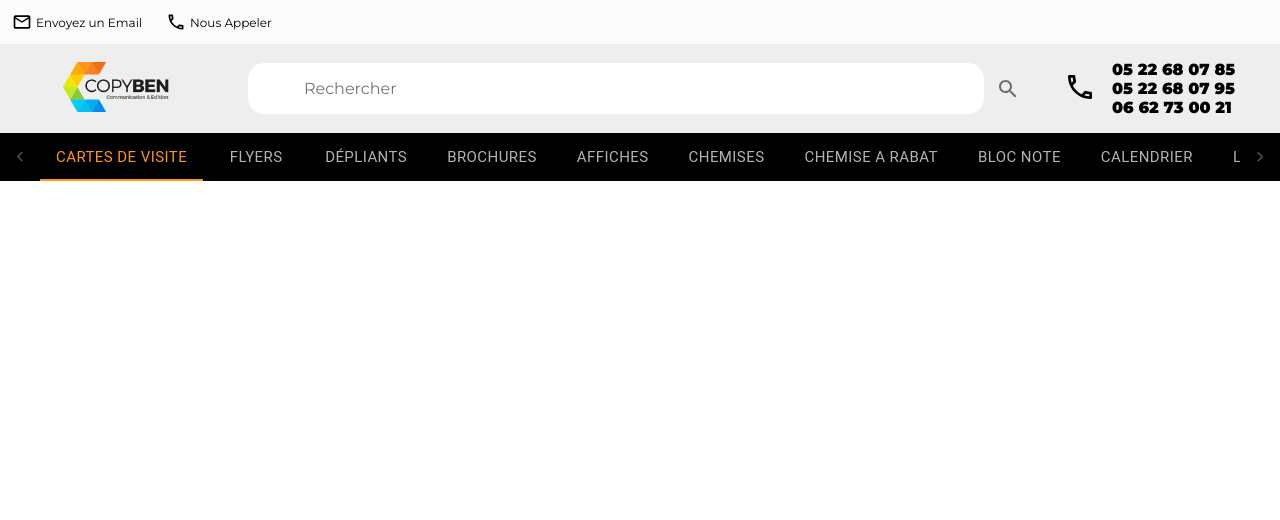
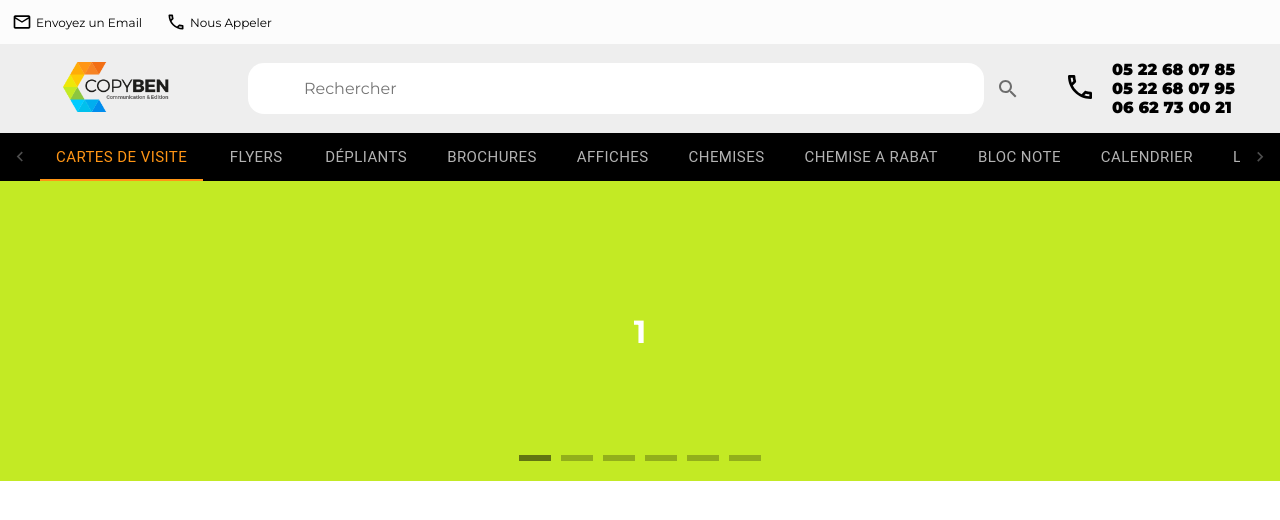
Before and after one commit to eldevyas/CopyBen, a Next.js app in the folder client/: page / in a window 1280 px wide. Shown: the top 520 px of the page. Built offline with nearby package versions, Linux system fonts and the light colour scheme.

Commit message:
🔥Home Page Main Slider

```diff
--- /dev/null
+++ b/client/components/Pages/Home/Base/1. Hero Slider.tsx
@@ -0,0 +1,40 @@
+import React from "react";
+import Slider from "react-slick";
+
+export default function HeroSlider() {
+    const settings = {
+        dots: true,
+        infinite: true,
+        speed: 500,
+        slidesToShow: 1,
+        slidesToScroll: 1,
+        className: "MainSlider",
+    };
+
+    return (
+        <div className="HeroSlider">
+            <div className="HeroSlider__Slider">
+                <Slider {...settings}>
+                    <div className="Slide">
+                        <h3>1</h3>
+                    </div>
+                    <div className="Slide">
+                        <h3>2</h3>
+                    </div>
+                    <div className="Slide">
+                        <h3>3</h3>
+                    </div>
+                    <div className="Slide">
+                        <h3>4</h3>
+                    </div>
+                    <div className="Slide">
+                        <h3>5</h3>
+                    </div>
+                    <div className="Slide">
+                        <h3>6</h3>
+                    </div>
+                </Slider>
+            </div>
+        </div>
+    );
+}
--- a/client/components/Pages/Home/HomePage.tsx
+++ b/client/components/Pages/Home/HomePage.tsx
@@ -1,5 +1,6 @@
 import Head from "next/head";
 import React from "react";
+import HeroSlider from "./Base/1. Hero Slider";
 
 export default function HomePage() {
     return (
@@ -8,7 +9,9 @@ export default function HomePage() {
                 <title>CopyBen - Accueil</title>
             </Head>
 
-            <div className="PageContent"></div>
+            <div className="PageContent">
+                <HeroSlider />
+            </div>
         </div>
     );
 }
--- a/client/pages/_app.tsx
+++ b/client/pages/_app.tsx
@@ -1,6 +1,8 @@
 import Layout from "@/components/Layout/Layout";
 import "@/styles/main.scss";
 import type { AppProps } from "next/app";
+import "slick-carousel/slick/slick.css";
+import "slick-carousel/slick/slick-theme.css";
 
 export default function App({ Component, pageProps }: AppProps) {
     return (
--- /dev/null
+++ b/client/styles/Pages/Home/Imports/_1. Hero Slider.scss
@@ -0,0 +1,63 @@
+.HeroSlider {
+    position: relative;
+    width: 100%;
+    background-color: gray;
+    color: white;
+    display: flex;
+    flex-direction: column;
+    justify-content: center;
+    align-items: center;
+    &__Slider {
+        position: relative;
+        width: 100%;
+        height: auto;
+        .MainSlider {
+            position: relative;
+            width: 100%;
+            .slick-slide {
+                position: relative;
+                width: 100%;
+                display: flex;
+                justify-content: center;
+                align-items: center;
+                text-align: center;
+                min-height: 300px;
+                background-color: $C5;
+            }
+            .slick-dots {
+                position: absolute;
+                bottom: 1rem;
+                li {
+                    position: relative;
+                    border-radius: 0;
+                    width: 2rem;
+                    height: 0.4rem;
+                    background-color: rgba($color: #000000, $alpha: 0.25);
+                    button {
+                        opacity: 0;
+                        position: absolute;
+                        top: 0;
+                        left: 0;
+                        width: 100%;
+                        height: 100%;
+                    }
+                    &.slick-active {
+                        background-color: rgba($color: #000000, $alpha: 0.5);
+                    }
+                }
+            }
+            .Slide {
+                position: relative;
+                width: 100vw;
+                display: flex;
+                justify-content: center;
+                align-items: center;
+                text-align: center;
+                h3 {
+                    position: relative;
+                    font-size: 2rem;
+                }
+            }
+        }
+    }
+}
--- a/client/styles/Pages/Home/_HomePage.scss
+++ b/client/styles/Pages/Home/_HomePage.scss
@@ -6,7 +6,14 @@
     flex-wrap: wrap;
     justify-content: flex-start;
     align-items: center;
-    @import "./Imports/1.\ First\ Section";
-    @import "./Imports/2.\ Second\ Section";
-    @import "./Imports/3.\ Third\ Section";
+    max-width: 100vw;
+    width: 100%;
+    overflow-x: hidden;
+    .PageContent {
+        position: relative;
+        width: 100%;
+        @import "./Imports/1.\ Hero\ Slider";
+        @import "./Imports/2.\ Second\ Section";
+        @import "./Imports/3.\ Third\ Section";
+    }
 }
```
Also changed, not shown: client/pages/produits/depliants.tsx (+50 -31 lines), client/styles/Pages/Home/Imports/_1. First Section.scss (deleted), 2 other files (tests, documents, lock files or other folders).
